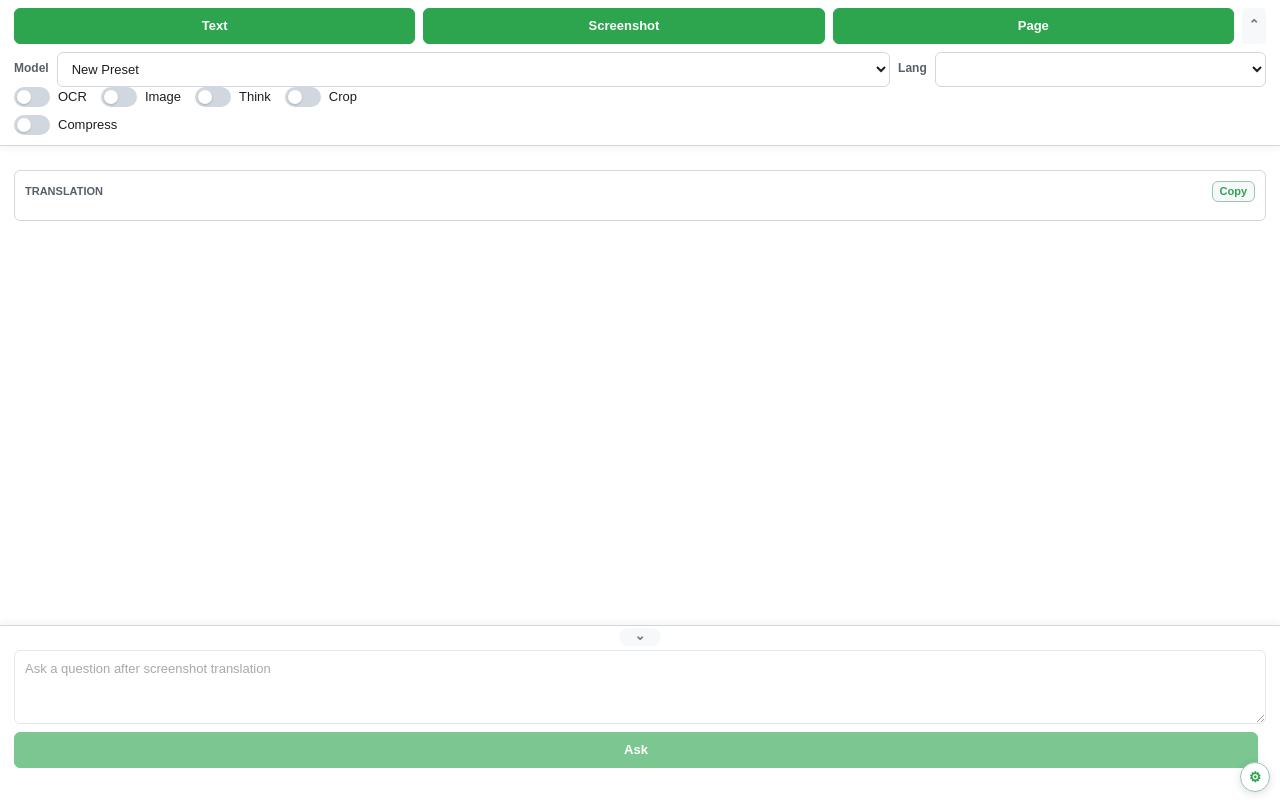
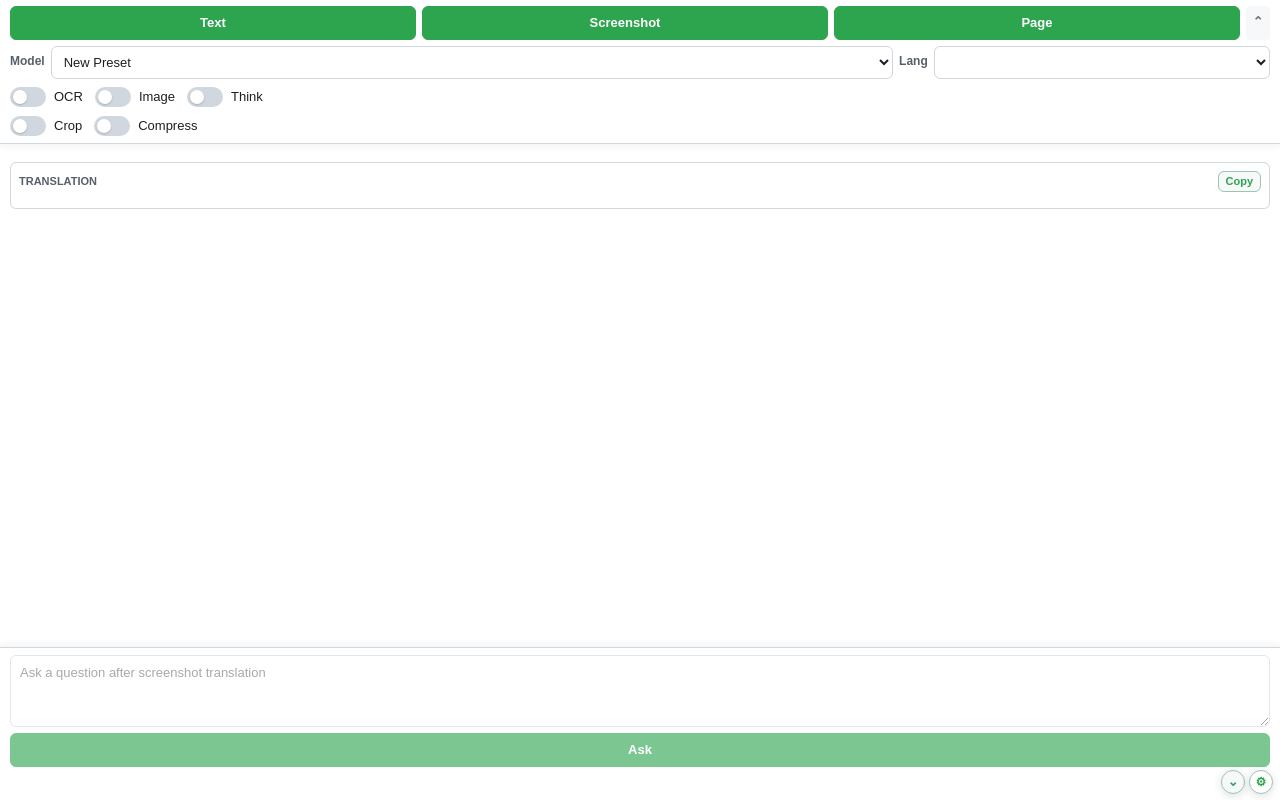
Before and after one commit to liuss66/LLM-Translator, a browser extension: page src/sidepanel.html in a window 1280 px wide. Drawn offline with Linux system fonts and the light colour scheme.

Commit message:
fix: polish sidebar controls and sync settings
- cancel active stream readers so Stop works during thinking output

- sync thinking, theme, language, and preset changes across popup, sidebar, and options

- improve popup/sidebar spacing and move Stop into the status bar

- show the selected theme color value in options

```diff
--- a/src/popup.css
+++ b/src/popup.css
@@ -8,20 +8,27 @@
 }
 
 body {
-  width: 280px;
+  width: 300px;
   margin: 0;
 }
 
 main {
   display: grid;
-  gap: 10px;
-  padding: 14px;
+  gap: 8px;
+  padding: 10px;
 }
 
 h1 {
-  margin: 0 0 4px;
-  font-size: 18px;
+  margin: 0;
+  font-size: 17px;
   line-height: 1.2;
+}
+
+.popup-header {
+  display: grid;
+  grid-template-columns: minmax(0, 1fr) auto;
+  gap: 8px;
+  align-items: center;
 }
 
 .brand-mark {
@@ -35,11 +42,18 @@ button {
   width: 100%;
   border: 1px solid var(--llmt-theme-color);
   border-radius: 6px;
-  padding: 10px 12px;
+  padding: 9px 10px;
   color: #ffffff;
   background: var(--llmt-theme-color);
   cursor: pointer;
   font: 700 14px/1.2 Arial, Helvetica, sans-serif;
+}
+
+.header-options {
+  width: auto;
+  min-width: 64px;
+  padding: 6px 8px;
+  font-size: 12px;
 }
 
 button.secondary {
@@ -55,7 +69,7 @@ button.secondary:hover {
 .primary-actions {
   display: grid;
   grid-template-columns: repeat(3, minmax(0, 1fr));
-  gap: 8px;
+  gap: 6px;
 }
 
 .primary-actions button {
@@ -65,8 +79,8 @@ button.secondary:hover {
 
 .model-language-row {
   display: grid;
-  grid-template-columns: minmax(0, 1fr) minmax(92px, 0.45fr);
-  gap: 8px;
+  grid-template-columns: minmax(0, 1fr) minmax(98px, 0.42fr);
+  gap: 6px;
 }
 
 .preset-row,
@@ -85,7 +99,7 @@ button.secondary:hover {
   box-sizing: border-box;
   border: 1px solid #d0d7de;
   border-radius: 6px;
-  padding: 8px 10px;
+  padding: 7px 8px;
   color: #1b1f23;
   background: #ffffff;
   font: 13px/1.3 Arial, Helvetica, sans-serif;
@@ -107,7 +121,8 @@ button.secondary:hover {
 .toggle-actions {
   display: flex;
   flex-wrap: wrap;
-  gap: 10px 14px;
+  gap: 8px 12px;
+  padding: 2px 0;
 }
 
 .toggle-row {
@@ -159,7 +174,8 @@ button.secondary:hover {
 .image-settings {
   display: flex;
   align-items: center;
-  gap: 10px;
+  gap: 12px;
+  padding-top: 1px;
 }
 
 .image-settings .toggle-row {
@@ -199,7 +215,7 @@ button.secondary:hover {
 }
 
 #status {
-  min-height: 18px;
+  min-height: 16px;
   margin: 0;
   color: #57606a;
   font-size: 12px;
--- a/src/sidepanel.css
+++ b/src/sidepanel.css
@@ -25,9 +25,9 @@ main {
 .config-panel {
   z-index: 2;
   display: grid;
-  gap: 8px;
+  gap: 6px;
   min-width: 0;
-  padding: 8px 14px 10px;
+  padding: 6px 10px 7px;
   border-bottom: 1px solid #d0d7de;
   background: #ffffff;
   box-shadow: 0 2px 8px rgba(31, 35, 40, 0.06);
@@ -35,6 +35,7 @@ main {
 
 .config-content {
   display: grid;
+  gap: 8px;
 }
 
 .config-panel.is-collapsed .config-content {
@@ -53,24 +54,24 @@ h2 {
 .config-actions-row {
   display: grid;
   grid-template-columns: minmax(0, 1fr) auto;
-  gap: 8px;
+  gap: 6px;
   align-items: center;
 }
 
 .primary-actions {
   display: grid;
   grid-template-columns: repeat(3, minmax(0, 1fr));
-  gap: 8px;
+  gap: 6px;
 }
 
 .primary-actions button {
-  padding-inline: 6px;
+  padding: 8px 5px;
 }
 
 .model-language-row {
   display: grid;
   grid-template-columns: minmax(0, 1fr) minmax(120px, 0.42fr);
-  gap: 8px;
+  gap: 6px;
 }
 
 .preset-row,
@@ -78,7 +79,7 @@ h2 {
   display: grid;
   grid-template-columns: auto minmax(0, 1fr);
   align-items: center;
-  gap: 8px;
+  gap: 6px;
   color: #57606a;
   font: 700 12px/1.3 Arial, Helvetica, sans-serif;
 }
@@ -89,7 +90,7 @@ h2 {
   box-sizing: border-box;
   border: 1px solid #d0d7de;
   border-radius: 6px;
-  padding: 8px 10px;
+  padding: 7px 8px;
   color: #1b1f23;
   background: #ffffff;
   font: 13px/1.3 Arial, Helvetica, sans-serif;
@@ -111,7 +112,7 @@ h2 {
 .toggle-actions {
   display: flex;
   flex-wrap: wrap;
-  gap: 10px 14px;
+  gap: 7px 12px;
 }
 
 .toggle-row {
@@ -164,8 +165,8 @@ h2 {
 .image-settings {
   display: flex;
   align-items: center;
-  gap: 10px;
-  padding: 8px 0 0;
+  gap: 12px;
+  padding: 1px 0 0;
 }
 
 .image-settings .toggle-row {
@@ -209,7 +210,7 @@ h2 {
 button {
   border: 1px solid var(--llmt-theme-color);
   border-radius: 6px;
-  padding: 9px 10px;
+  padding: 8px 9px;
   color: #ffffff;
   background: var(--llmt-theme-color);
   cursor: pointer;
@@ -247,26 +248,26 @@ textarea:disabled {
 .fold-button--top {
   align-self: stretch;
   height: 100%;
-  min-height: 32px;
+  min-height: 30px;
   background: #f6f8fa;
 }
 
 .settings-fab {
   position: fixed;
-  right: 10px;
-  bottom: calc(8px + env(safe-area-inset-bottom, 0px));
-  z-index: 5;
+  right: 7px;
+  bottom: calc(6px + env(safe-area-inset-bottom, 0px));
+  z-index: 7;
   display: inline-grid;
   place-items: center;
-  width: 30px;
-  height: 30px;
+  width: 24px;
+  height: 24px;
   border-color: color-mix(in srgb, var(--llmt-theme-color) 34%, #d0d7de);
   border-radius: 999px;
   padding: 0;
   color: var(--llmt-theme-color);
   background: #ffffff;
   box-shadow: 0 2px 8px rgba(31, 35, 40, 0.14);
-  font: 700 14px/1 Arial, Helvetica, sans-serif;
+  font: 700 12px/1 Arial, Helvetica, sans-serif;
 }
 
 .settings-fab:hover {
@@ -280,13 +281,13 @@ textarea:disabled {
   min-width: 0;
   min-height: 0;
   overflow: auto;
-  padding: 14px;
+  padding: 10px;
 }
 
 .result,
 .chat {
   display: grid;
-  gap: 10px;
+  gap: 8px;
   min-width: 0;
   align-content: start;
 }
@@ -380,7 +381,7 @@ textarea:disabled {
   min-width: 0;
   border: 1px solid #d0d7de;
   border-radius: 6px;
-  padding: 10px;
+  padding: 8px;
   background: #ffffff;
 }
 
@@ -476,7 +477,7 @@ textarea:disabled {
 #result-translation h4,
 #result-translation h5,
 #result-translation h6 {
-  margin: 0 0 10px;
+  margin: 0 0 8px;
 }
 
 #result-translation ul,
@@ -678,22 +679,30 @@ textarea:disabled {
 
 #chat-form {
   display: grid;
-  gap: 8px;
+  gap: 6px;
 }
 
 .answer-actions {
   display: grid;
-  grid-template-columns: minmax(0, 1fr) auto;
+  grid-template-columns: minmax(0, 1fr);
   gap: 8px;
 }
 
-.answer-actions .secondary {
+.status-stop {
+  align-self: center;
   border-color: color-mix(in srgb, var(--llmt-theme-color) 34%, #d0d7de);
+  border-radius: 6px;
+  padding: 4px 8px;
   color: var(--llmt-theme-color);
   background: #f6f8fa;
+  font: 700 11px/1.2 Arial, Helvetica, sans-serif;
 }
 
-.answer-actions .secondary[hidden] {
+.status-stop:hover {
+  background: color-mix(in srgb, var(--llmt-theme-color) 10%, #ffffff);
+}
+
+.status-stop[hidden] {
   display: none;
 }
 
@@ -701,29 +710,34 @@ textarea:disabled {
   z-index: 2;
   display: grid;
   gap: 4px;
-  padding: 4px 14px 10px;
+  padding: 3px 10px 7px;
   border-top: 1px solid #d0d7de;
   background: #ffffff;
   box-shadow: 0 -2px 8px rgba(31, 35, 40, 0.06);
 }
 
 .answer-toolbar {
-  display: flex;
-  justify-content: center;
-  height: 18px;
-  margin: -2px 0 0;
+  height: 0;
+  margin: 0;
 }
 
 .answer-toolbar .fold-button {
-  width: 42px;
-  height: 18px;
+  position: fixed;
+  right: 35px;
+  bottom: calc(6px + env(safe-area-inset-bottom, 0px));
+  z-index: 7;
+  width: 24px;
+  height: 24px;
   border-radius: 999px;
+  border: 1px solid color-mix(in srgb, var(--llmt-theme-color) 34%, #d0d7de);
+  color: var(--llmt-theme-color);
   background: #f6f8fa;
+  box-shadow: 0 2px 8px rgba(31, 35, 40, 0.14);
 }
 
 .answer-content {
   display: grid;
-  gap: 8px;
+  gap: 6px;
 }
 
 .answer-box.is-collapsed {
@@ -740,7 +754,7 @@ textarea:disabled {
   resize: vertical;
   border: 1px solid #d0d7de;
   border-radius: 6px;
-  padding: 9px 10px;
+  padding: 8px 9px;
   color: #1b1f23;
   background: #ffffff;
   font: 13px/1.4 Arial, Helvetica, sans-serif;
@@ -792,12 +806,21 @@ textarea:disabled {
   min-width: 0;
 }
 
+.status-row {
+  display: grid;
+  grid-template-columns: minmax(0, 1fr) auto;
+  gap: 8px;
+  align-items: center;
+  min-height: 22px;
+  padding-right: 58px;
+}
+
 #status {
   min-height: 18px;
   margin: 0;
-  padding-right: 40px;
   color: #57606a;
   font-size: 12px;
+  overflow-wrap: anywhere;
 }
 
 .status-details {
--- a/src/sidepanel.html
+++ b/src/sidepanel.html
@@ -50,13 +50,13 @@
                 <span class="toggle-ui" aria-hidden="true"></span>
                 <span>Think</span>
               </label>
+            </div>
+            <div class="image-settings" aria-label="Image compression settings">
               <label class="toggle-row">
                 <input id="crop-page-margins" type="checkbox">
                 <span class="toggle-ui" aria-hidden="true"></span>
                 <span>Crop</span>
               </label>
-            </div>
-            <div class="image-settings" aria-label="Image compression settings">
               <label class="toggle-row">
                 <input id="compress-input-image" type="checkbox">
                 <span class="toggle-ui" aria-hidden="true"></span>
@@ -111,11 +111,13 @@
             ></textarea>
             <div class="answer-actions">
               <button type="submit">Ask</button>
-              <button id="stop-action" type="button" class="secondary" hidden>Stop</button>
             </div>
           </form>
         </div>
-        <p id="status" role="status"></p>
+        <div class="status-row">
+          <p id="status" role="status"></p>
+          <button id="stop-action" type="button" class="status-stop" hidden>Stop</button>
+        </div>
       </section>
 
       <button id="open-options" class="settings-fab" type="button" aria-label="Options" title="Options">
--- a/src/sidepanel.js
+++ b/src/sidepanel.js
@@ -84,7 +84,15 @@ chrome.storage.onChanged.addListener((changes, areaName) => {
   }
   if (
     areaName === "sync" &&
-    (changes.modelPresets || changes.currentPresetId || changes.provider || changes.textModel)
+    (changes.modelPresets ||
+      changes.currentPresetId ||
+      changes.provider ||
+      changes.textModel ||
+      changes.enableThinking ||
+      changes.thinkingEffort ||
+      changes.thinkingBudgetTokens ||
+      changes.thinkingFieldPreset ||
+      changes.thinkingRequestFields)
   ) {
     loadSettings();
   }
```
Also changed, not shown: src/background.js (+9 -0 lines), src/options.css (+38 -0 lines), src/options.html (+4 -1 lines), src/options.js (+48 -3 lines), src/popup.html (+6 -4 lines), src/popup.js (+9 -1 lines).
